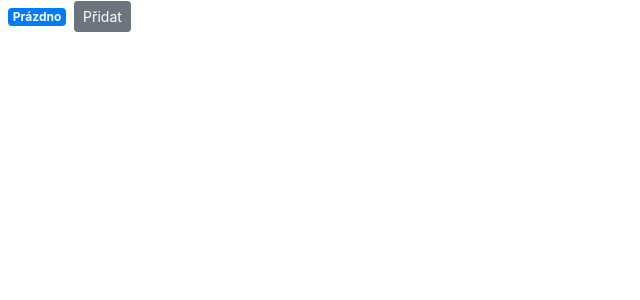
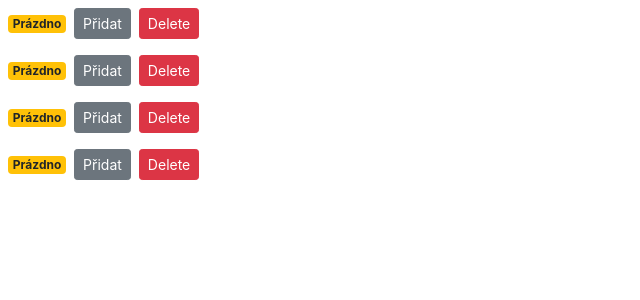
Before and after one commit to Kukuskas/my-little-study, a React (Create React App) app in the folder myfirstreact/: page / in a window 1280 px wide. Shown: the top 300 px of the page, without its empty margins (0-640 px from the left). Built offline with nearby package versions, Linux system fonts and the light colour scheme.

Commit message:
Increment and Delete

```diff
--- a/myfirstreact/src/Components/counter.jsx
+++ b/myfirstreact/src/Components/counter.jsx
@@ -2,20 +2,34 @@
 
 class Counter extends Component {
   state = {
-    count: 0,
+    value: this.props.counter.value
     // imageUrl: "https://picsum.photos/200"
   };
+    incrEvent=() =>{
+    this.setState({value: this.state.value +1});
+  }
   render() {
     return (
       <div>
         {/* <img src={this.state.imageUrl} alt="" /> */}
-        <span className="badge badge-primary m-2">{this.formatCount()}</span>
-        <button className="btn btn-secondary btn-sm">Přidat</button>
+        <span className={this.zeroWarning()}>{this.formatCount()}</span>
+        <button className="btn btn-secondary btn-sm" onClick={()=> this.incrEvent({id:1})}>
+          Přidat
+        </button>
+        <button className="btn btn-danger btn-sm m-2" onClick={() => this.props.onDelete(this.props.counter.id)}>
+          Delete
+        </button>
       </div>
     );
   }
+
+  zeroWarning() {
+    let classes = "badge m-2 badge-";
+    classes += this.state.value === 0 ? "warning" : "primary";
+    return classes;
+  }
   formatCount() {
-    const { count } = this.state;
+    const { value: count } = this.state;
     return count === 0 ? "Prázdno" : count;
   }
 }
--- /dev/null
+++ b/myfirstreact/src/Components/counters.jsx
@@ -0,0 +1,30 @@
+import React, { Component } from "react";
+import Counter from "./counter";
+class Counters extends Component {
+  state = {
+    counters: [
+      { id: 1, value: 0 },
+      { id: 2, value: 0 },
+      { id: 3, value: 0 },
+      { id: 4, value: 0 }
+    ]
+  };
+  deleteEvent =(counterId) =>{
+      const counters=this.state.counters.filter(c=>c.id !== counterId);
+      this.setState({counters})
+
+  }
+  render() {
+    return (
+      <div>
+        {this.state.counters.map(counter => (
+          <Counter
+          key={counter.id} counter={counter} onDelete={this.deleteEvent}
+          />
+        ))}
+      </div>
+    );
+  }
+}
+
+export default Counters;
--- a/myfirstreact/src/index.js
+++ b/myfirstreact/src/index.js
@@ -4,9 +4,9 @@
 import App from "./App";
 import * as serviceWorker from "./serviceWorker";
 import "bootstrap/dist/css/bootstrap.css";
-import Counter from "./components/counter";
+import Counters from "./components/counters";
 
-ReactDOM.render(<Counter />, document.getElementById("root"));
+ReactDOM.render(<Counters />, document.getElementById("root"));
 
 // If you want your app to work offline and load faster, you can change
 // unregister() to register() below. Note this comes with some pitfalls.
```
